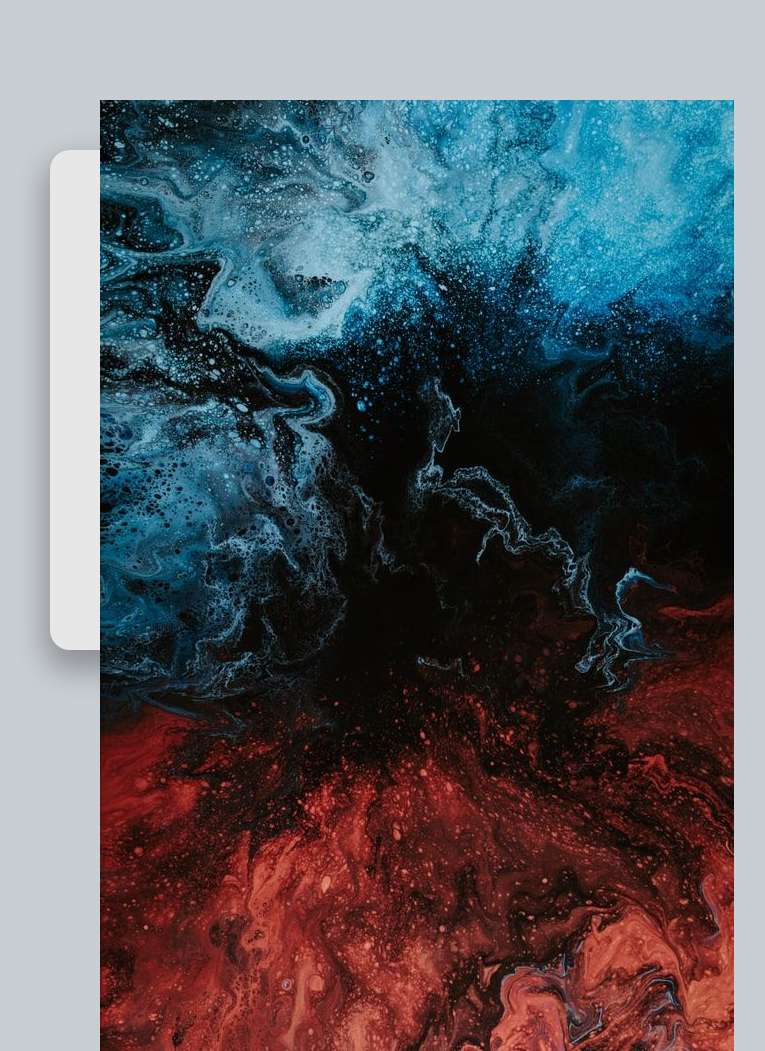
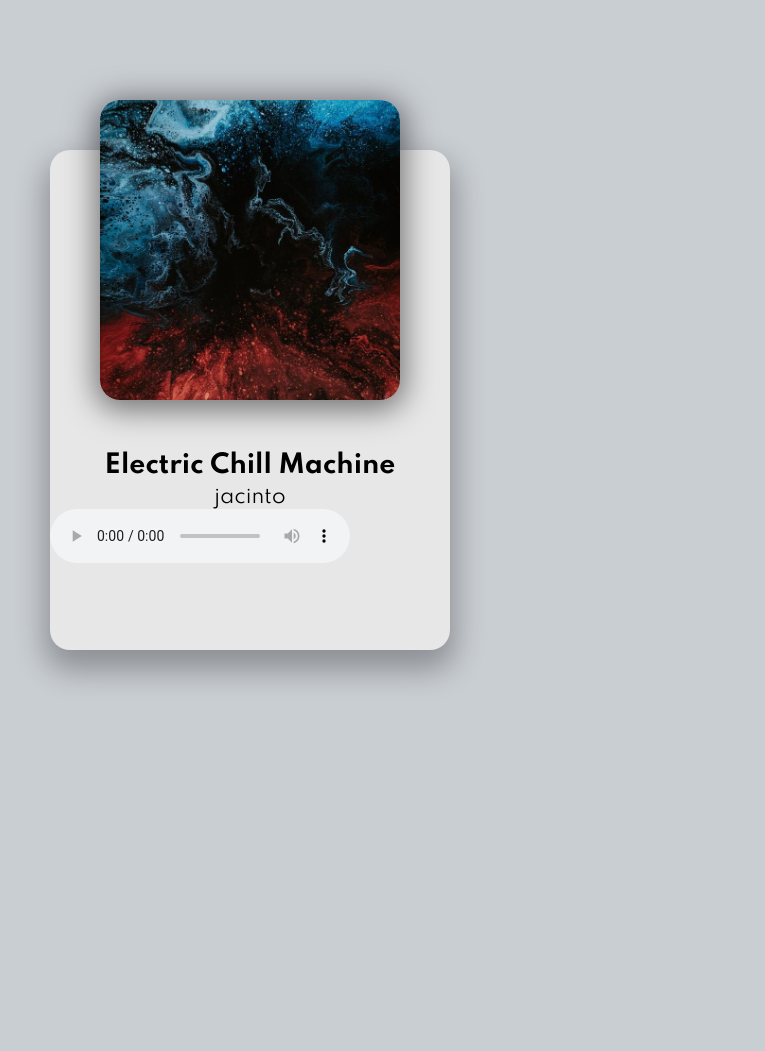
Before and after one commit to Shekiel/music-player, a plain HTML site: page index.html in a window 1280 px wide. Shown: the top 1051 px of the page, without its empty margins (390-1155 px from the left). After the commit the page ends 800 px from the top, so only its background shows below. Drawn offline with Linux system fonts and the light colour scheme.

Commit message:
style img container

```diff
--- a/style.css
+++ b/style.css
@@ -26,9 +26,19 @@ body {
 }
 
 .img-container {
+  height: 300px;
+  width: 300px;
   position: relative;
   top: -50px;
   left: 50px;
+}
+
+.img-container img {
+  height: 100%;
+  width: 100%;
+  object-fit: cover;
+  border-radius: 20px;
+  box-shadow: 0 5px 30px 5px rgba(0, 0, 0, 0.5);
 }
 
 h2 {
@@ -92,6 +102,10 @@ h3 {
 
 /* Media Query: iPhone (Vertical) */
 @media screen and (max-width: 376px) {
+  .player-container {
+    width: 95vw;
+  }
+
   .img-container {
     left: 29px;
   }
```
